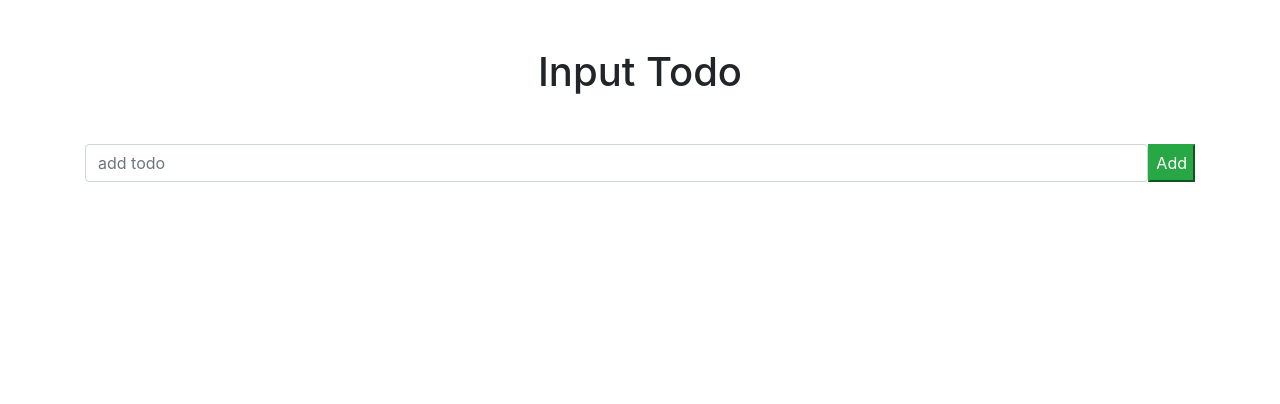
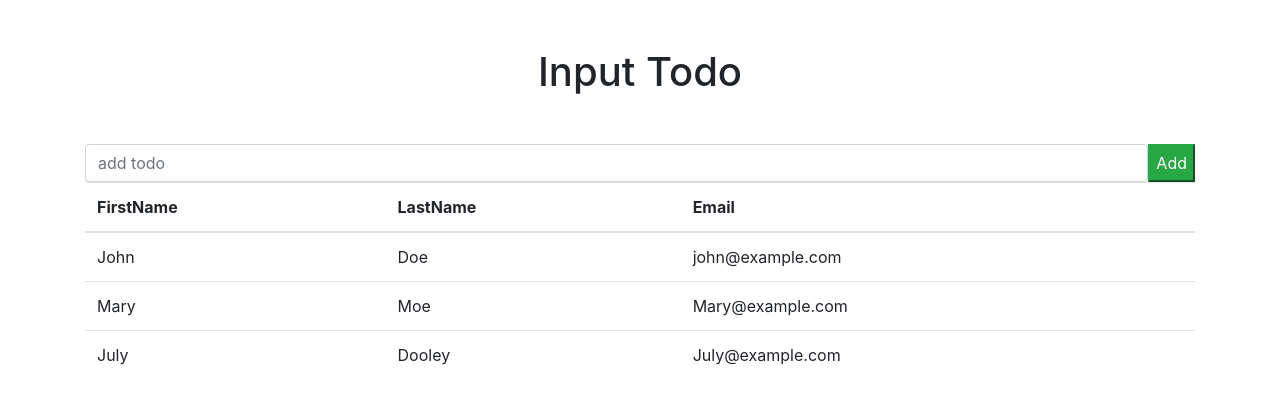
Before and after one commit to DespoTron/todoapp-frontend, a React (Create React App) app: page / in a window 1280 px wide. Shown: the top 404 px of the page. Built offline with nearby package versions, Linux system fonts and the light colour scheme.

Commit message:
Use bootstrap table to list data

```diff
--- a/src/App.js
+++ b/src/App.js
@@ -1,12 +1,14 @@
 import React, { Fragment } from 'react'
 import './App.css'
 import InputTodo from './components/InputTodo'
+import ListTodos from './components/ListTodos'
 
 function App() {
   return (
     <Fragment>
       <div className="container">
         <InputTodo />
+        <ListTodos />
       </div>
     </Fragment>
   )
--- /dev/null
+++ b/src/components/ListTodos.js
@@ -0,0 +1,36 @@
+import React, { Fragment, useState, useEffect } from 'react'
+
+const ListTodos = () => {
+  return (
+    <Fragment>
+      <table className="table">
+        <thead>
+          <tr>
+            <th>FirstName</th>
+            <th>LastName</th>
+            <th>Email</th>
+          </tr>
+        </thead>
+        <tbody>
+          <tr>
+            <td>John</td>
+            <td>Doe</td>
+            <td>john@example.com</td>
+          </tr>
+          <tr>
+            <td>Mary</td>
+            <td>Moe</td>
+            <td>Mary@example.com</td>
+          </tr>
+          <tr>
+            <td>July</td>
+            <td>Dooley</td>
+            <td>July@example.com</td>
+          </tr>
+        </tbody>
+      </table>
+    </Fragment>
+  )
+}
+
+export default ListTodos
```
Also changed, not shown: src/components/ListTodo.js (deleted), 1 other file (tests, documents, lock files or other folders).
